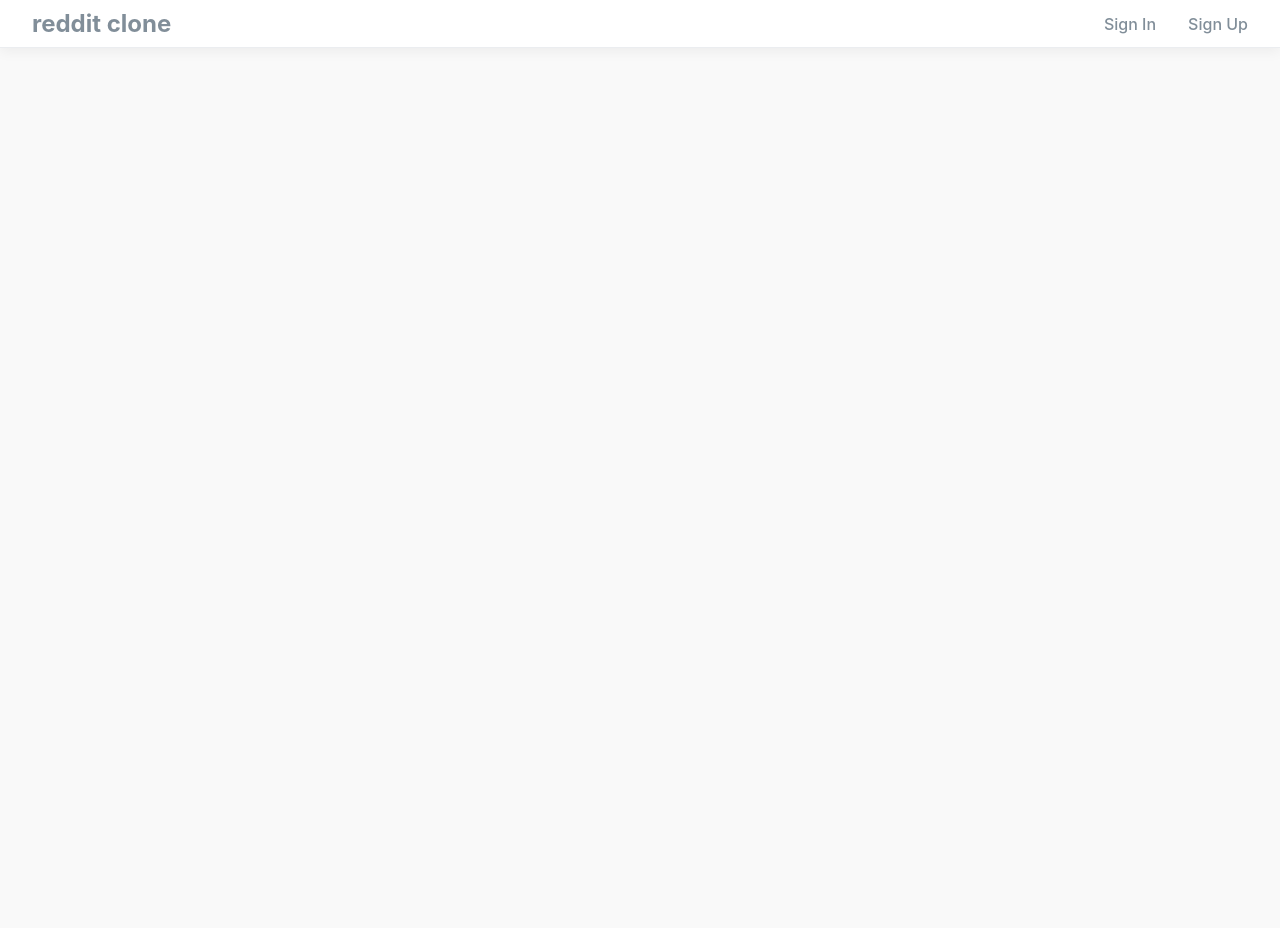
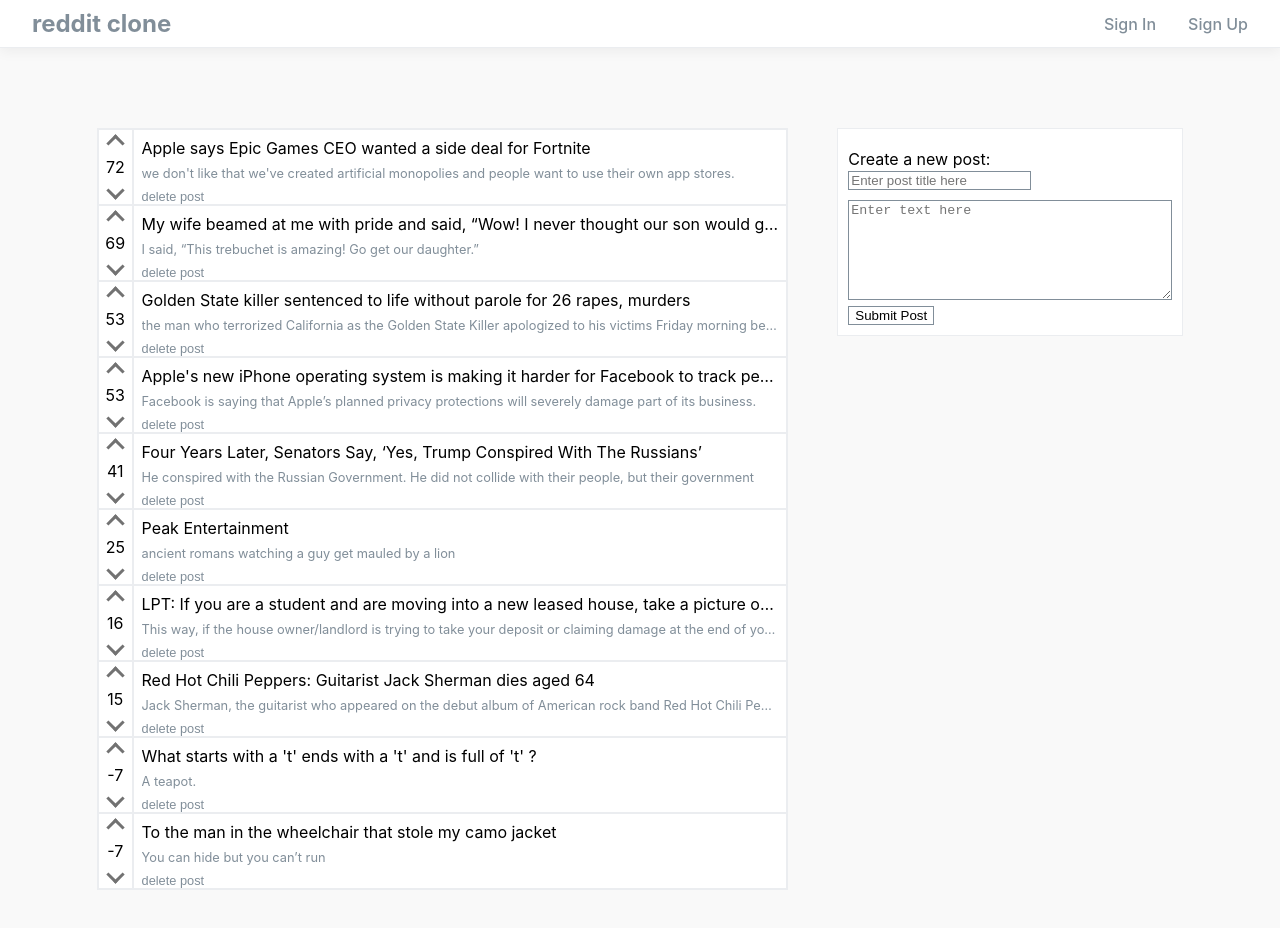
Before and after one commit to alex-dunarentu/reddit-clone, a React (Create React App) app: page /reddit-clone/posts in a window 1280 px wide. Shown: the top 928 px of the page. Before the commit the page ends 800 px from the top, so only its background shows below. Built offline with nearby package versions, Linux system fonts and the light colour scheme.

Commit message:
improved routing paths

```diff
--- a/package.json
+++ b/package.json
@@ -2,7 +2,7 @@
   "name": "reddit-clone",
   "version": "0.1.0",
   "private": true,
-  "homepage": "https://alex-dunarentu.github.io/",
+  "homepage": "https://alex-dunarentu.github.io/reddit-clone",
   "dependencies": {
     "@testing-library/jest-dom": "^4.2.4",
     "@testing-library/react": "^9.3.2",
--- a/src/App.js
+++ b/src/App.js
@@ -71,7 +71,7 @@ class App extends React.Component {
         <Switch>
           <Route
             exact
-            path="/"
+            path="/reddit-clone/posts"
             render={(props) => (
               <HomePage
                 {...props}
@@ -83,10 +83,10 @@ class App extends React.Component {
               />
             )}
           />
-          <Route exact path="/signin" component={SignInPage} />
-          <Route exact path="/signup" component={SignUpPage} />
+          <Route exact path="/reddit-clone/signin" component={SignInPage} />
+          <Route exact path="/reddit-clone/signup" component={SignUpPage} />
           <Route
-            path="/posts/:id"
+            path="/reddit-clone/posts/:id"
             render={(props) => <PostPage {...props} posts={this.state.posts} />}
           />
         </Switch>
--- a/src/components/header/header.component.jsx
+++ b/src/components/header/header.component.jsx
@@ -6,7 +6,7 @@ import { Link } from "react-router-dom";
 const Header = (/* { currentUser } */) => {
   return (
     <div className="HeaderComponent">
-      <Link to="/">
+      <Link to="/reddit-clone/posts">
         <h1 className="HeaderTitle">reddit clone</h1>
       </Link>
       <ul className="UserOptions">
@@ -19,10 +19,10 @@ const Header = (/* { currentUser } */) => {
             <li className="User">Sign In</li>
           </Link>
         )} */}
-        <Link to="/signin">
+        <Link to="/reddit-clone/signin">
           <li className="User">Sign In</li>
         </Link>
-        <Link to="/signup">
+        <Link to="/reddit-clone/signup">
           <li className="User">Sign Up</li>
         </Link>
       </ul>
--- a/src/components/posts/posts.component.jsx
+++ b/src/components/posts/posts.component.jsx
@@ -24,7 +24,7 @@ const Posts = ({ posts, handleDelete, handleVotePos, handleVoteNeg }) => {
             ></i>
           </div>
           <div className="PostDescription">
-            <Link to={`/posts/${id}`}>
+            <Link to={`/reddit-clone/posts/${id}`}>
               <h1 className="PostTitle">{title}</h1>
             </Link>
             <h2 className="PostText">{description}</h2>
```
